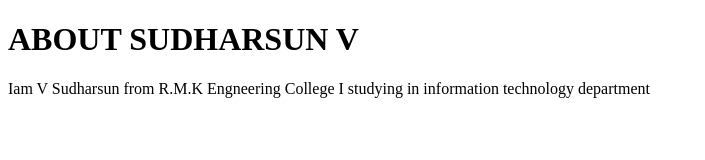
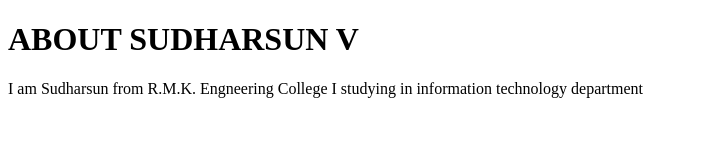
Before and after one commit to Sudha28-05-2008/Git-Hub, a plain HTML site: page sudhar.html in a window 1280 px wide. Shown: the whole page, without its empty margins (0-705 px from the left). Drawn offline with Linux system fonts and the light colour scheme.

Commit message:
Fix: Some Gramatical mistakes

```diff
--- a/sudhar.html
+++ b/sudhar.html
@@ -7,6 +7,6 @@
 </head>
 <body>
     <h1>ABOUT SUDHARSUN V</h1>
-    <p>Iam V Sudharsun from R.M.K Engneering College I studying in information technology department</p>
+    <p>I am Sudharsun  from R.M.K. Engneering College I studying in information technology department</p>
 </body>
 </html>
```
